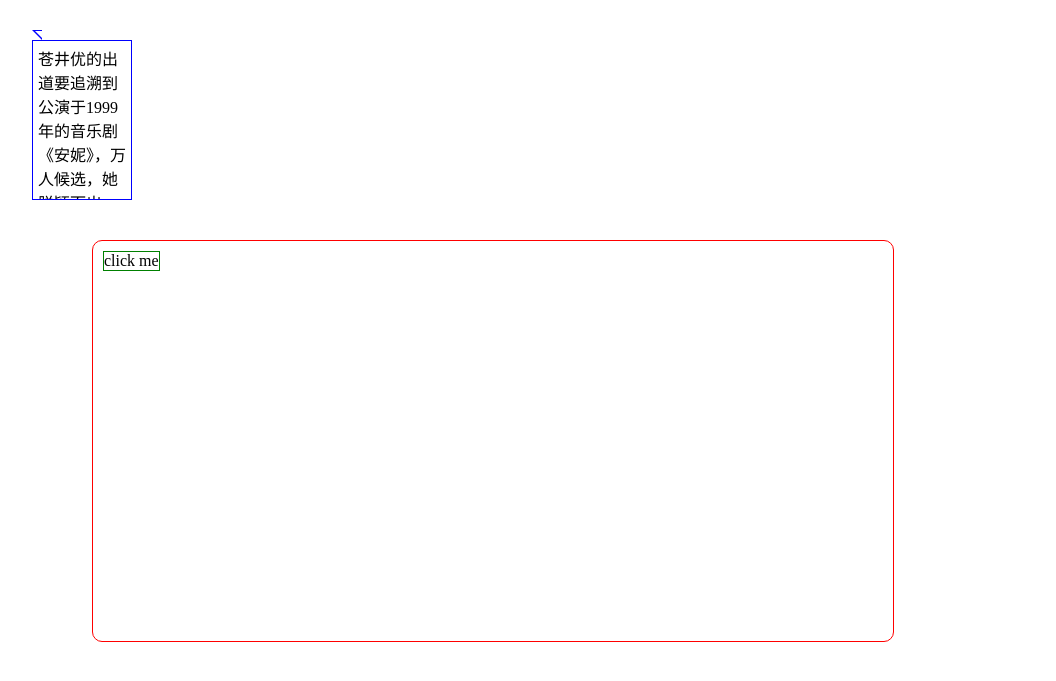
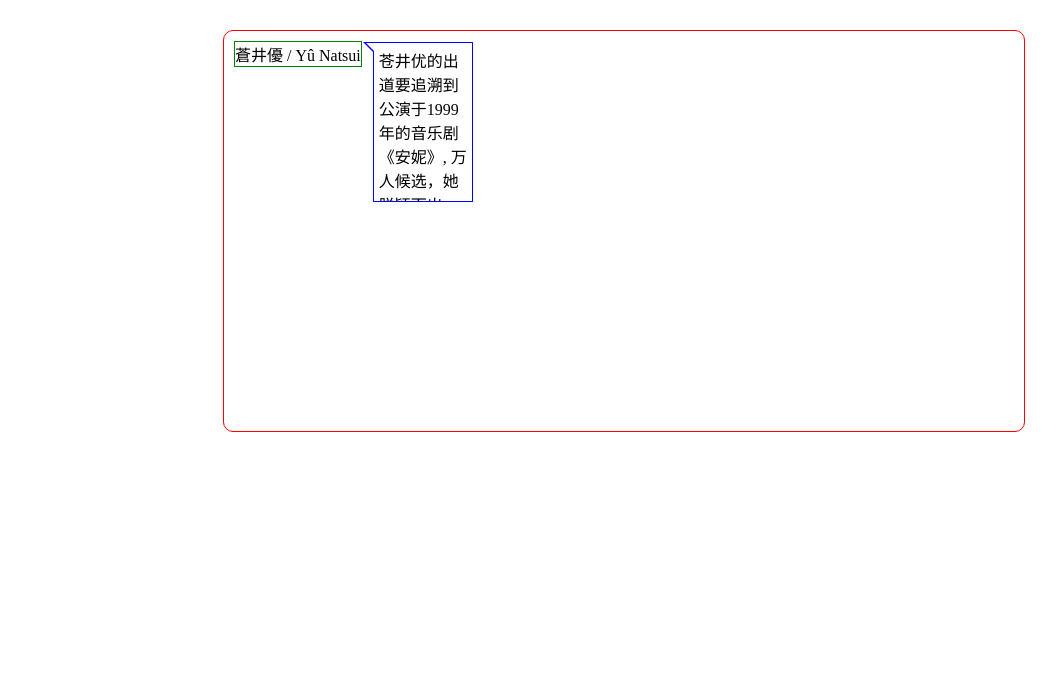
Before and after one commit to flowerszhong/flowerszhong.github.com, a Jekyll site: the page demo/smart-tip/smart-tip.html, which Jekyll copies as it is, in a window 1280 px wide. Shown: the top 681 px of the page, without its empty margins (16-1072 px from the left). Built offline with Jekyll 4.4.1, drawn with Linux system fonts in a browser that asks for light colours; nearby versions of some CDN libraries; Markdown is read by kramdown in place of the engine named in the settings; a style sheet for code colours, icons or effects is not loaded.

Commit message:
add demo for smart-tip

```diff
--- /dev/null
+++ b/demo/smart-tip/demo.js
@@ -0,0 +1,20 @@
+$(function() {
+	var $container = $("#container"),
+		$btn = $("#btn"),
+		content = "苍井优的出道要追溯到公演于1999年的音乐剧《安妮》, " +
+			"万人候选，她脱颖而出，被选中出演波丽一角。" +
+			"后来她又被选为三井不动产的少女代言人，" +
+			"其清丽的形象一时间变得家喻户晓。";
+	var smartTipInstance = new SmartTip({
+		container: $container,
+		trigger: $btn,
+		content: content
+	});
+
+	$("#btn").draggable({
+		containment: "parent"
+	});
+	$("#btn").on("dragstop", function(event, ui) {
+		smartTipInstance.show();
+	});
+})
--- a/demo/smart-tip/smart-tip.css
+++ b/demo/smart-tip/smart-tip.css
@@ -11,8 +11,7 @@
 .smart-tip{
     width: 100px;
     height: 160px;
-    margin: 40px;
-    position: relative;
+    position: absolute;
 }
 
 .st-content{
@@ -81,49 +80,49 @@
 /* ======================== */
 
 /* left bottom */
-.st-arrow-lb{
+.st-lb .st-arrow{
     left: -10px;
     bottom: 0;
 }
 
 /* bottom left */
-.st-arrow-bl{
+.st-bl .st-arrow{
     left: 0;
     bottom: -10px;
 }
 
 /* bottom right */
-.st-arrow-br{
+.st-br .st-arrow{
     right: 0;
     bottom: -10px;
 }
 
 /* right bottom*/
-.st-arrow-rb{
+.st-rb .st-arrow{
     right: -10px;
     bottom: 0;
 }
 
 /* right top*/
-.st-arrow-rt{
+.st-rt .st-arrow{
     right: -10px;
     top: 0;
 }
 
 /* top right*/
-.st-arrow-tr{
+.st-tr .st-arrow{
     right: 0;
     top: -10px;
 }
 
 /* top left*/
-.st-arrow-tl{
+.st-tl .st-arrow{
     left: 0;
     top: -10px;
 }
 
 /* left top */
-.st-arrow-lt{
+.st-lt .st-arrow{
     left: -10px;
     top: 0;
 }
@@ -135,7 +134,7 @@
     height: 0px;
     border-style: solid;
 }
-.st-arrow-1{
+/*.st-arrow-1{
    border-width: 5px;
    border-color: blue blue transparent transparent;
    top:0;
@@ -147,7 +146,7 @@
     border-color: white white transparent transparent;
     right: -1px;
     top: 1px;
-}
+}*/
 
 .st-tr .st-arrow-1{
    border-width: 5px;
@@ -236,32 +235,14 @@
 
 .st-lt .st-arrow-1{
     border-width: 5px;
-    border-color: transparent blue blue transparent;
+    border-color:blue blue transparent transparent;
     top:0;
     left:0;
 }
 
 .st-lt .st-arrow-2{
     border-width: 4px;
-    border-color: transparent white white transparent;
+    border-color: white white transparent transparent;
     right: -1px;
-    bottom: 1px;
+    top: 1px;
 }
-
-
-#container{
-    margin-left:100px;
-    width: 800px;
-    height: 400px;
-    position: relative;
-    border: 1px solid red;
-    border-radius: 10px;
-}
-
-#btn{
-    position: absolute;
-    border:1px solid green;
-    left:10px;
-    top:10px;
-    cursor: pointer;
-}
--- a/demo/smart-tip/smart-tip.html
+++ b/demo/smart-tip/smart-tip.html
@@ -3,60 +3,33 @@
 <head>
   <meta charset="utf-8">
   <script src="http://ajax.googleapis.com/ajax/libs/jquery/1.10.1/jquery.min.js"></script>
-    <link href="http://netdna.bootstrapcdn.com/twitter-bootstrap/2.3.1/css/bootstrap-combined.no-icons.min.css" rel="stylesheet">
+  <script src="http://code.jquery.com/ui/1.10.3/jquery-ui.js"></script>
+  <script src="smart-tip.js"></script>
+  <script src="demo.js"></script>
   <link href="smart-tip.css" rel="stylesheet">
-
   <title>Smart-Tips demo</title>
 
-    <meta name="description" content="">
-    <meta name="keywords" content="">
+  <style>
+      #container{
+          margin:30px auto;
+          width: 800px;
+          height: 400px;
+          position: relative;
+          border: 1px solid red;
+          border-radius: 10px;
+      }
 
-    <link href="" rel="stylesheet"></head>
+      #btn{
+          position: absolute;
+          border:1px solid green;
+          left:10px;
+          top:10px;
+          cursor: pointer;
+      }
+    </style>
 <body>
-    <div id="smart-tip" class="smart-tip">
-        <div class="st-arrow st-arrow-tl">
-            <em class="st-arrow-1"></em>
-            <em class="st-arrow-2"></em>
-        </div>
-       <!--  <div class="st-arrow st-arrow-tr">
-           <em class="st-arrow-1"></em>
-           <em class="st-arrow-2"></em>
-       </div>
-       <div class="st-arrow st-arrow-rt">
-           <em class="st-arrow-1"></em>
-           <em class="st-arrow-2"></em>
-       </div>
-       <div class="st-arrow st-arrow-rb">
-           <em class="st-arrow-1"></em>
-           <em class="st-arrow-2"></em>
-       </div>
-       <div class="st-arrow st-arrow-br">
-           <em class="st-arrow-1"></em>
-           <em class="st-arrow-2"></em>
-       </div>
-       <div class="st-arrow st-arrow-bl">
-           <em class="st-arrow-1"></em>
-           <em class="st-arrow-2"></em>
-       </div>
-       <div class="st-arrow st-arrow-lb">
-           <em class="st-arrow-1"></em>
-           <em class="st-arrow-2"></em>
-       </div>
-       <div class="st-arrow st-arrow-lt">
-           <em class="st-arrow-1"></em>
-           <em class="st-arrow-2"></em>
-       </div> -->
-        <div class="st-content">
-            苍井优的出道要追溯到公演于1999年的音乐剧《安妮》，万人候选，她脱颖而出，被选中出演波丽一角。后来她又被选为三井不动产的少女代言人，其清丽的形象一时间变得家喻户晓。
-        </div>
-    </div>
-
-    <!-- <div id="test">
-
-    </div> -->
-
   <div id="container">
-        <span id="btn">click me</span>
+    <span id="btn" title="Move Me">蒼井優 / Yû Natsui</span>
   </div>
 
 </body>
--- a/demo/smart-tip/smart-tip.js
+++ b/demo/smart-tip/smart-tip.js
@@ -1,5 +1,6 @@
 var SmartTip = function (options) {
     this.options = options;
+    this.el = null;
     this._init();
 }
 
@@ -8,6 +9,22 @@ SmartTip.prototype = {
         var options = this.options;
         this.container = options.container;
         this.trigger = options.trigger;
+        this.content = options.content;
+        this.drawTip();
+    },
+
+    drawTip : function () {
+        var dom = [ '<div class="smart-tip">',
+                        '<div class="st-arrow">',
+                            '<em class="st-arrow-1"></em>',
+                            '<em class="st-arrow-2"></em>',
+                        '</div>',
+                        '<div class="st-content"></div>',
+                    '</div>'];
+        this.el = $(dom.join('')).hide();
+        this.$contentWrap = this.el.find('.st-content').append(this.content);
+        this.container.append(this.el);
+        this.show();
     },
 
     getArrowDirection : function () {
@@ -22,13 +39,31 @@ SmartTip.prototype = {
             height : 10
         }
         var dir = caculateDirection(containerOffset,triggerOffset,tipSize,arrowSize);
-        if(){
+        var offsetLeft = triggerOffset.left - containerOffset.left,
+            offsetTop = triggerOffset.top - containerOffset.top;
+        if(dir == "st-lt"){
+            offsetLeft = triggerOffset.width + offsetLeft + arrowSize.width;
+        }
+
+        if(dir == "st-lb"){
+            offsetLeft = triggerOffset.width + offsetLeft + arrowSize.width;
+            offsetTop = offsetTop - tipSize.height;
+        }
+
+        if(dir == "st-tl"){
 
         }
+
+        this.el.attr("class","smart-tip " + dir).css({
+            top: offsetTop,
+            left: offsetLeft
+        });
     },
 
     show : function () {
-
+        this.getArrowDirection();
+        this.el.show();
+        return this.el;
     }
 
 };
@@ -49,9 +84,27 @@ function caculateDirection (containerOffset,triggerOffset,tipSize,arrowSize) {
     var a_h = tipSize.height,
         a_w = tipSize.width;
 
-    if((_r + tip_w + a_w < R) && (_b + tip_h > B)){
+    if((_b + tip_h < B) && (_r + tip_w + a_w < R)){
         return "st-lt";
     }
 
+    if((_t - tip_h > T) && (_r + tip_w + a_w < R)){
+        return "st-lb";
+    }
+
+    if((_t - tip_h - a_h > T) && (_l + tip_w < R)){
+        return "st-bl";
+    }
+
+    if((_t - tip_h - a_h > T) && (_r - tip_w > L)){
+        return "st-br";
+    }
+
+    if((_b + tip_h + a_h > B) && (_l + tip_w < R)){
+        return "st-tl";
+    }
+
+
+
 
 }
```
Lines whose indentation alone changed are shown as unchanged.
